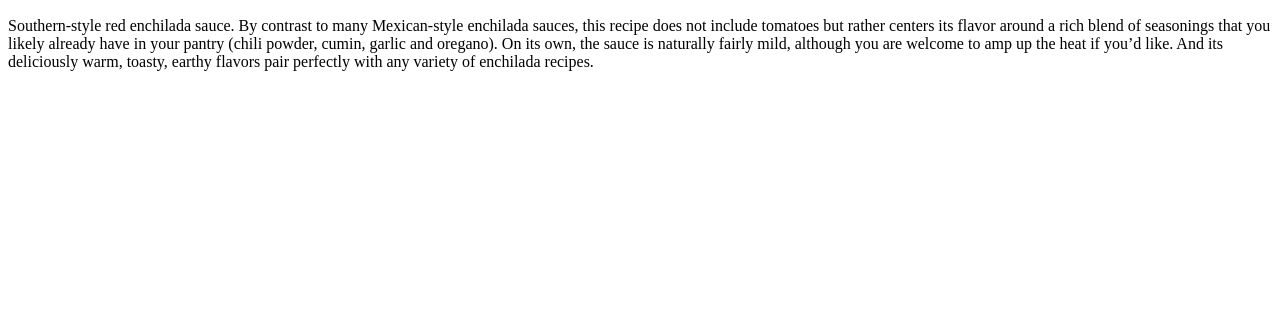
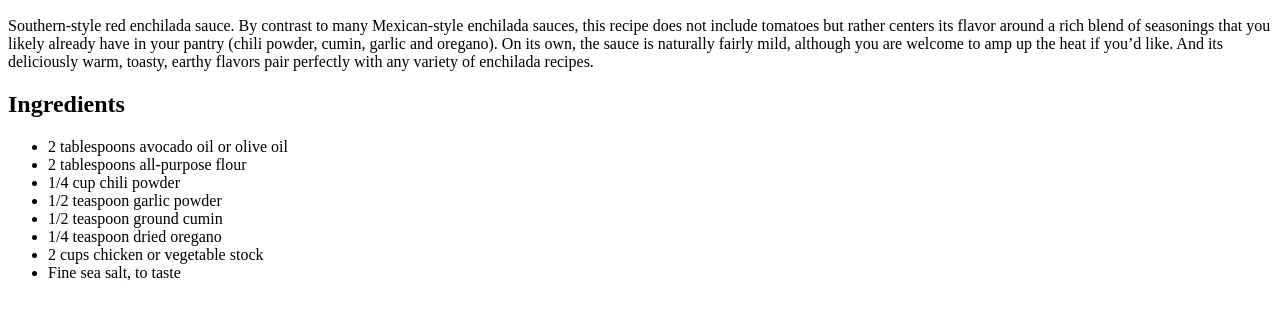
Before and after one commit to 2003chase/odin_recipes, a plain HTML site: page recipes/enchilada-sauce.html in a window 1280 px wide. Shown: the part 434-752 px from the top of the page. Drawn offline with Linux system fonts and the light colour scheme.

Commit message:
Add recipe ingredients to enchilada-sauce.html

```diff
--- a/recipes/enchilada-sauce.html
+++ b/recipes/enchilada-sauce.html
@@ -11,5 +11,17 @@
 
         <h2>Description</h2>
         <p>Southern-style red enchilada sauce. By contrast to many Mexican-style enchilada sauces, this recipe does not include tomatoes but rather centers its flavor around a rich blend of seasonings that you likely already have in your pantry (chili powder, cumin, garlic and oregano). On its own, the sauce is naturally fairly mild, although you are welcome to amp up the heat if you’d like. And its deliciously warm, toasty, earthy flavors pair perfectly with any variety of enchilada recipes.</p>
+
+        <h2>Ingredients</h2>
+        <ul>
+            <li>2 tablespoons avocado oil or olive oil</li>
+            <li>2 tablespoons all-purpose flour</li>
+            <li>1/4 cup chili powder</li>
+            <li>1/2 teaspoon garlic powder</li>
+            <li>1/2 teaspoon ground cumin</li>
+            <li>1/4 teaspoon dried oregano</li>
+            <li>2 cups chicken or vegetable stock</li>
+            <li>Fine sea salt, to taste</li>
+        </ul>
     </body>
 </html>
```
